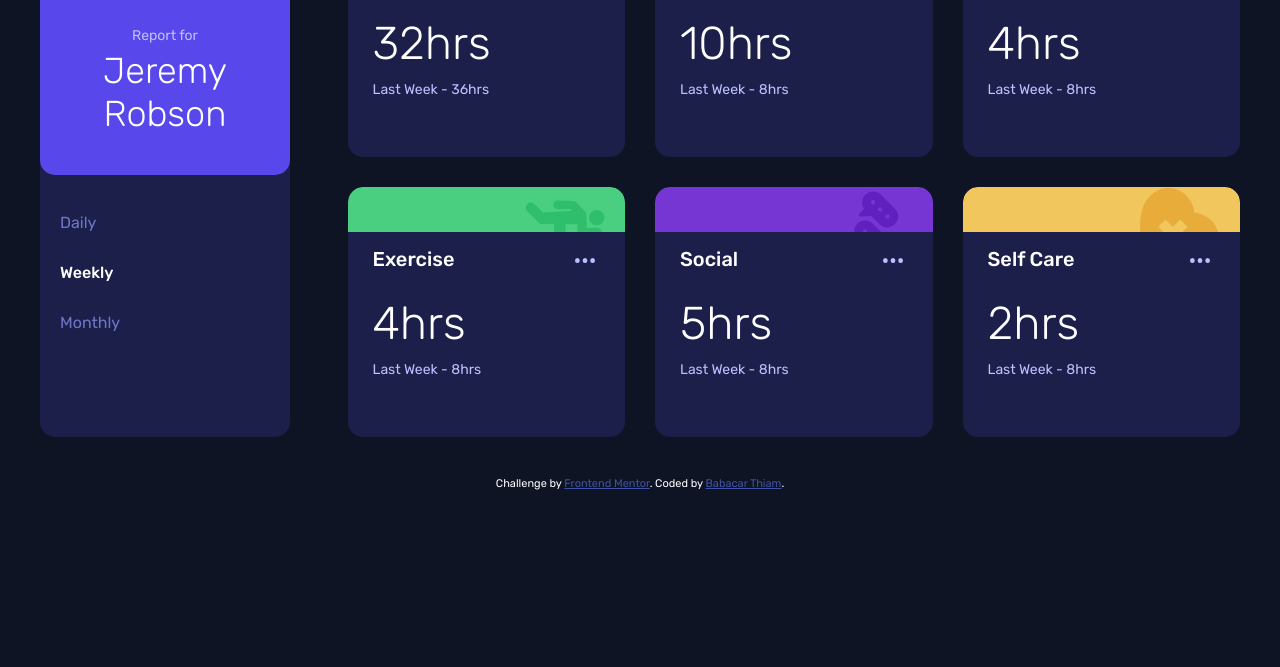
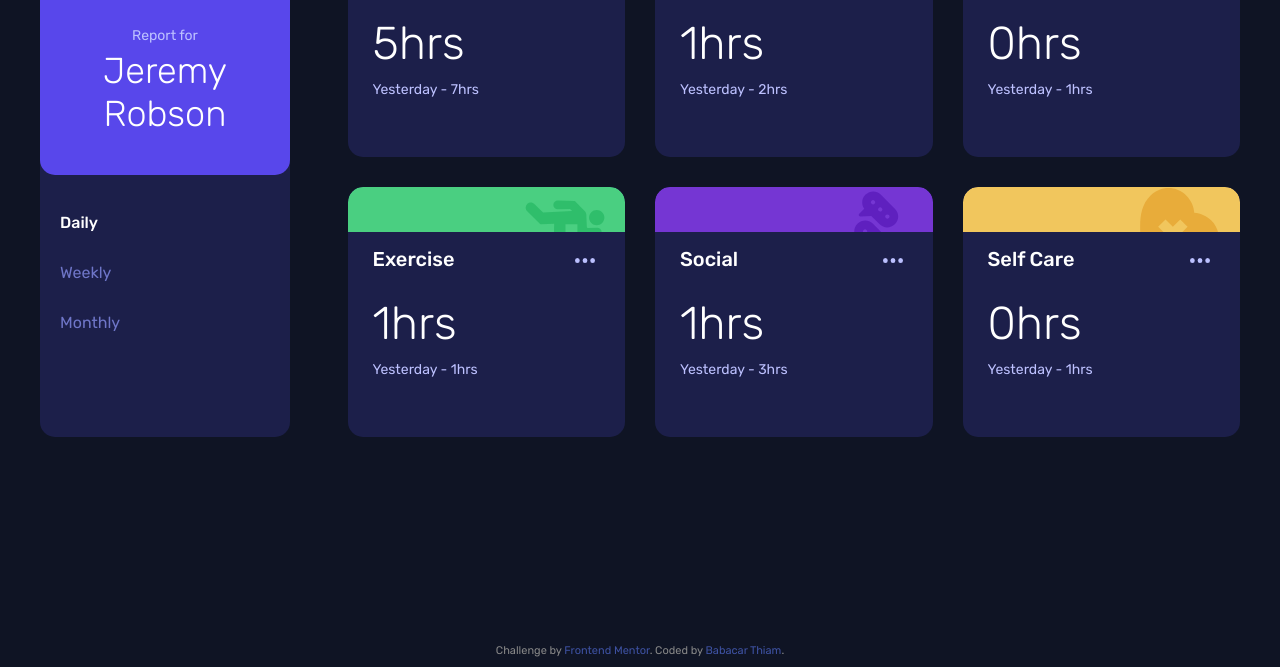
Before and after one commit to BabacarDev/Time-tracking-dashboard, a plain HTML site: page index.html in a window 1280 px wide. Both pictures are taken after a click on the button "Daily". Shown: the part 133-800 px from the top of the page. Drawn offline with Linux system fonts and the light colour scheme.

Commit message:
Projet Terminer

```diff
--- a/index.html
+++ b/index.html
@@ -11,7 +11,7 @@
 
   <title>Frontend Mentor | Time tracking dashboard</title>
   <link rel="stylesheet" href="styles.css">
-
+  <script src="main.js" defer></script>
   <!-- Feel free to remove these styles or customise in your own stylesheet 👍 -->
   <style>
     .attribution { font-size: 11px; text-align: center; }
--- /dev/null
+++ b/main.js
@@ -0,0 +1,71 @@
+/* 1. VARIABLES GLOBALES */
+let data = []; // On prépare une liste vide qui recevra les données du JSON
+
+const navButtons = document.querySelectorAll('.nav-btn');
+const cards = document.querySelectorAll('.activity-card');
+
+// Dictionnaire pour le texte de la période précédente
+const timeframeMsg = {
+  daily: 'Yesterday',
+  weekly: 'Last Week',
+  monthly: 'Last Month'
+};
+
+/* 2. RÉCUPÉRATION DES DONNÉES (FETCH) */
+// C'est ici qu'on va lire le fichier externe data.json
+fetch('./data.json')
+  .then(response => {
+    // On vérifie si la connexion s'est bien passée
+    if (!response.ok) {
+      console.log('Erreur de chargement du JSON');
+      return;
+    }
+    return response.json(); // On convertit la réponse en objet JS utilisable
+  })
+  .then(jsonData => {
+    // Une fois les données reçues :
+    data = jsonData; // 1. On remplit notre variable globale 'data'
+
+    // 2. On initialise l'affichage (par défaut sur Weekly comme sur la maquette)
+    updateCards('weekly');
+  })
+  .catch(error => console.log('Erreur :', error));
+
+
+/* 3. FONCTION DE MISE À JOUR (Identique à avant) */
+function updateCards(timeframe) {
+  cards.forEach(card => {
+    // On récupère le type d'activité (Work, Play...) depuis le HTML
+    const titleElement = card.querySelector('h2');
+    const activityTitle = titleElement.innerText;
+
+    // On cherche les chiffres correspondants dans les données chargées
+    const activityData = data.find(item => item.title === activityTitle);
+
+    if (activityData) {
+      const currentHoursEl = card.querySelector('.current-hours');
+      const previousPeriodEl = card.querySelector('.previous-period');
+
+      const timeframeData = activityData.timeframes[timeframe];
+
+      // Mise à jour du texte dans le DOM
+      currentHoursEl.innerText = `${timeframeData.current}hrs`;
+      previousPeriodEl.innerText = `${timeframeMsg[timeframe]} - ${timeframeData.previous}hrs`;
+    }
+  });
+}
+
+/* 4. GESTION DES CLICS (Identique à avant) */
+navButtons.forEach(button => {
+  button.addEventListener('click', (e) => {
+    navButtons.forEach(btn => btn.classList.remove('nav-btn--active'));
+    e.target.classList.add('nav-btn--active');
+
+    const clickedTimeframe = e.target.dataset.timeframe;
+
+    // On ne lance la mise à jour que si les données sont bien arrivées
+    if (data.length > 0) {
+      updateCards(clickedTimeframe);
+    }
+  });
+});
--- a/styles.css
+++ b/styles.css
@@ -256,3 +256,19 @@ body{
     }
 
 }
+.attribution{
+    position: fixed;
+    bottom: 10px;
+    left: 50%;
+    transform: translateX(-50%);
+    font-size: 12px;
+    color: #888888;
+    font-family: var(--font-family);
+}
+.attribution a{
+    color: #888888;
+    text-decoration: none;
+}
+.attribution a:hover{
+    text-decoration: underline;
+}
```
